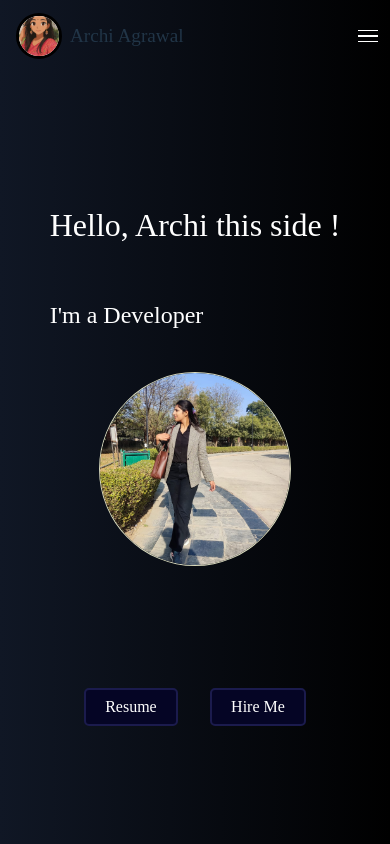
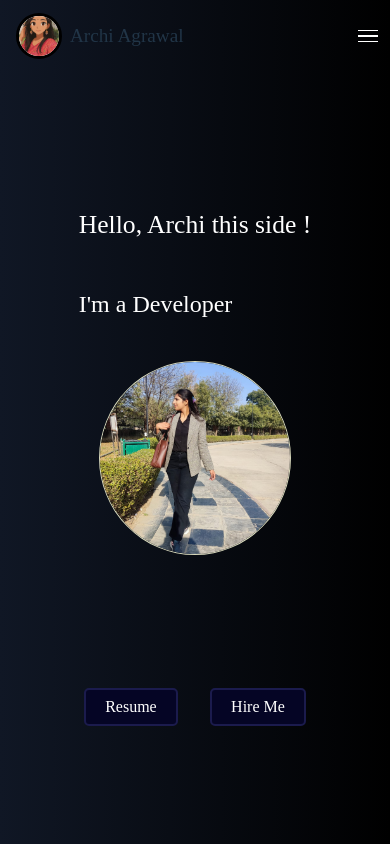
Before and after one commit to Agrawalarchi/Archi-Portfolio, a React (Vite) app: page / in a window 390 px wide. Shown: the top 844 px of the page. Built offline with nearby package versions, Linux system fonts and the light colour scheme.

Commit message:
updated myname

```diff
--- a/src/Profile.css
+++ b/src/Profile.css
@@ -195,7 +195,7 @@
     }
 
     .myname {
-        font-size: 2rem;
+        font-size: 1.6rem;
     }
 
 
```
